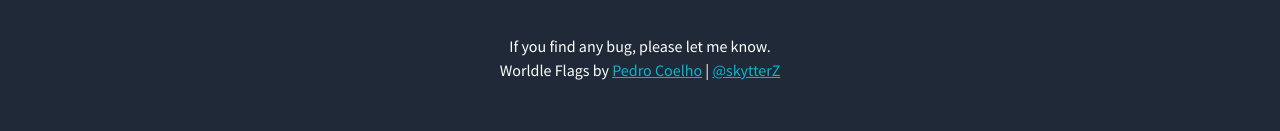
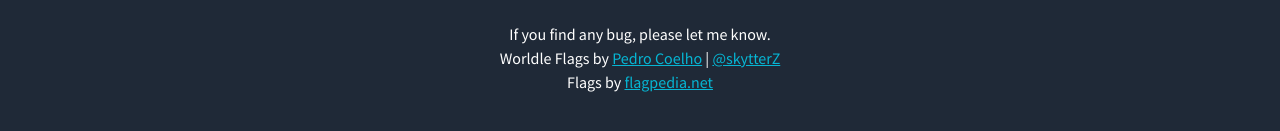
Before and after one commit to pedrocoelho94/worldle-flags, a Next.js app: page / in a window 1280 px wide. Shown: the part 551-682 px from the top of the page. Built offline with nearby package versions, Linux system fonts and the light colour scheme.

Commit message:
Update Footer.tsx

```diff
--- a/src/components/Footer.tsx
+++ b/src/components/Footer.tsx
@@ -22,6 +22,17 @@ const Footer = () => {
           @skytterZ
         </a>
       </span>
+
+      <span className="text-center">
+        Flags by{' '}
+        <a
+          className="text-cyan-500 underline transition-all hover:text-cyan-600"
+          href="https://flagpedia.net"
+          target="_blank"
+        >
+          flagpedia.net
+        </a>
+      </span>
     </footer>
   )
 }
```
